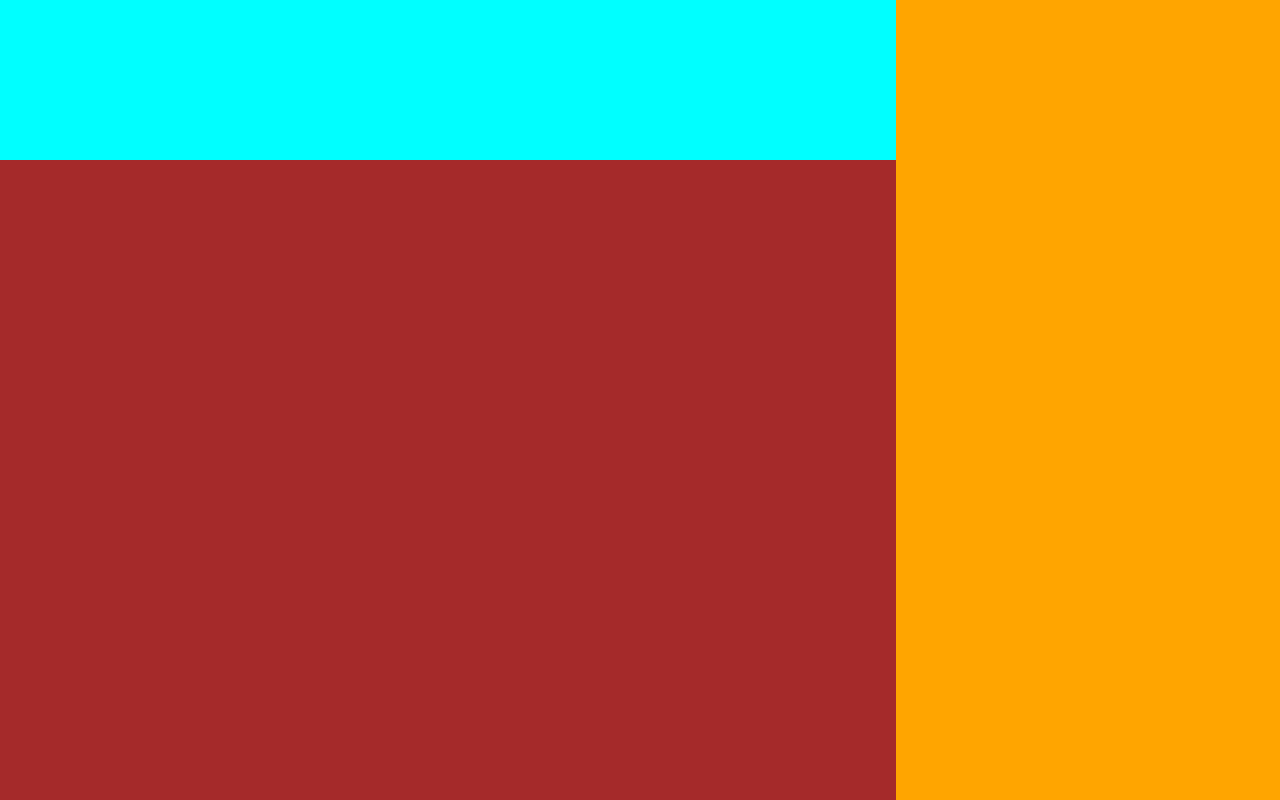
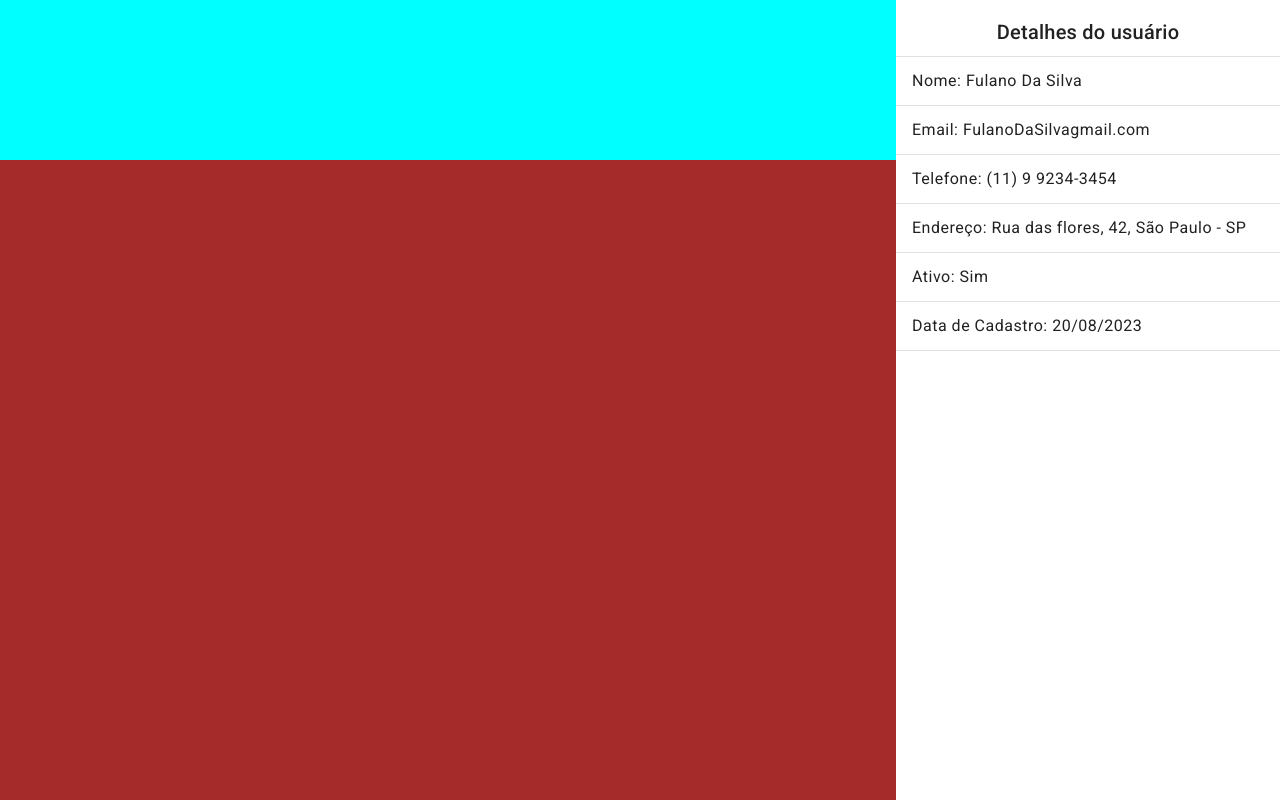
Before and after one commit to AencioVinicius2/angular_library, an Angular app in the folder projeto1/users-filter-project/: page / in a window 1280 px wide. Built offline with nearby package versions, Linux system fonts and the light colour scheme.

Commit message:
feat: add user-details.component

```diff
--- a/projeto1/users-filter-project/src/app/app.component.html
+++ b/projeto1/users-filter-project/src/app/app.component.html
@@ -8,6 +8,6 @@
     </div>
   </div>
   <div class="right-div">
-
+    <app-user-details></app-user-details>
   </div>
 </div>
--- a/projeto1/users-filter-project/src/app/app.component.scss
+++ b/projeto1/users-filter-project/src/app/app.component.scss
@@ -23,5 +23,4 @@
 .right-div {
   width: 30%;
   max-height: 100vh;
-  background-color: orange;
 }
--- a/projeto1/users-filter-project/src/app/components/components.module.ts
+++ b/projeto1/users-filter-project/src/app/components/components.module.ts
@@ -2,15 +2,19 @@
 import { CommonModule } from '@angular/common';
 
 import { AngularMaterialModule } from '../angular-material/angular-material.module';
+import { UserDetailsComponent } from './user-details/user-details.component';
 @NgModule({
   //--components standalone não precisam ser declarados--//
-  declarations: [],
+  declarations: [
+    UserDetailsComponent
+  ],
   imports: [
     CommonModule,
     AngularMaterialModule,
   ],
   exports: [
     AngularMaterialModule,
+    UserDetailsComponent
   ]
 })
 export class ComponentsModule { }
--- /dev/null
+++ b/projeto1/users-filter-project/src/app/components/user-details/user-details.component.html
@@ -0,0 +1,32 @@
+<div class="user-details">
+  <mat-list>
+    <mat-list-item class="u-text-align-center">
+      <span class="mat-h2">Detalhes do usuário</span>
+    </mat-list-item>
+    <mat-divider></mat-divider>
+    <mat-list-item>
+      <span>Nome: </span><span>Fulano Da Silva</span>
+    </mat-list-item>
+    <mat-divider></mat-divider>
+    <mat-list-item>
+      <span>Email: </span><span>FulanoDaSilvagmail.com</span>
+    </mat-list-item>
+    <mat-divider></mat-divider>
+    <mat-list-item>
+      <span>Telefone: </span><span>(11) 9 9234-3454</span>
+    </mat-list-item>
+    <mat-divider></mat-divider>
+    <mat-list-item>
+      <span>Endereço: </span><span>Rua das flores, 42, São Paulo - SP</span>
+    </mat-list-item>
+    <mat-divider></mat-divider>
+    <mat-list-item>
+      <span>Ativo: </span><span>Sim</span>
+    </mat-list-item>
+    <mat-divider></mat-divider>
+    <mat-list-item>
+      <span>Data de Cadastro: </span><span>20/08/2023</span>
+    </mat-list-item>
+    <mat-divider></mat-divider>
+  </mat-list>
+</div>
--- /dev/null
+++ b/projeto1/users-filter-project/src/app/components/user-details/user-details.component.scss
@@ -0,0 +1,4 @@
+.user-details {
+  width: 100%;
+  height: 100%;
+}
--- a/projeto1/users-filter-project/src/styles.scss
+++ b/projeto1/users-filter-project/src/styles.scss
@@ -1,5 +1,5 @@
 /* You can add global styles to this file, and also import other style files */
-
+@import "./styles/utils/text-align-center";
 * {
   margin: 0;
   padding: 0;
--- /dev/null
+++ b/projeto1/users-filter-project/src/styles/utils/_text-align-center.scss
@@ -0,0 +1,3 @@
+.u-text-align-center {
+  text-align: center;
+}
```
Also changed, not shown: projeto1/users-filter-project/src/app/angular-material/angular-material.module.ts (+6 -1 lines), projeto1/users-filter-project/src/app/components/user-details/user-details.component.ts (added, +10 -0 lines), 1 other file (tests, documents, lock files or other folders).
